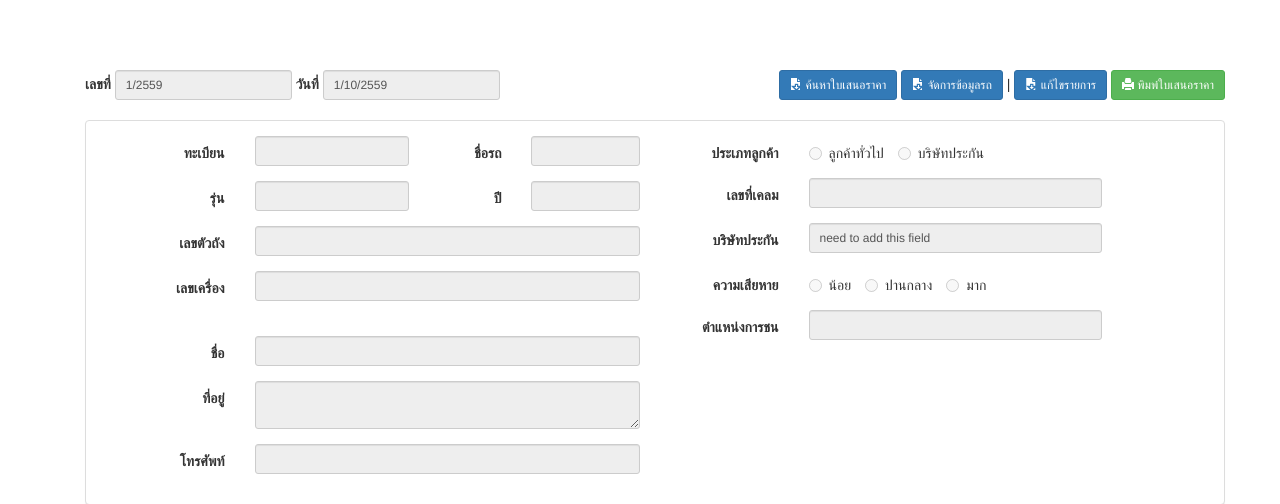
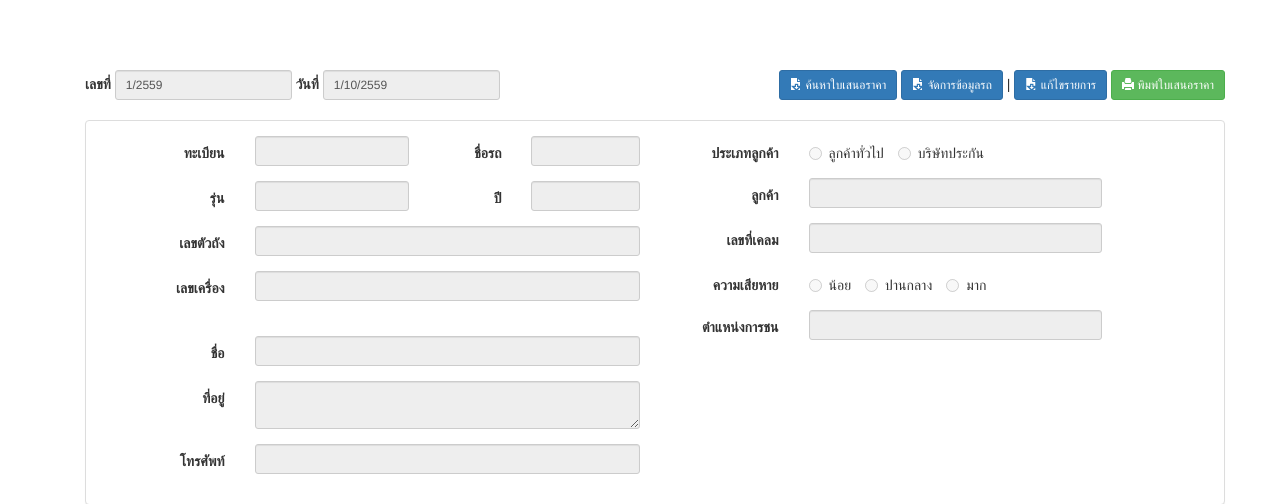
Before and after one commit to Chirawat/garage-2-0, a Yii app: template views/Quotation/view.php in a window 1280 px wide. Shown: the top 504 px of the page. Run offline with PHP 8.4 and a stand-in for Yii, Linux system fonts and the light colour scheme; the template is opened without the code that fills it, so the values that code supplies are empty; some libraries are stand-ins or nearby versions.

Commit message:
fix print bug

```diff
--- a/views/Quotation/view.php
+++ b/views/Quotation/view.php
@@ -114,16 +114,15 @@ use yii\widgets\ActiveForm;
                             </div>
                         </div>
                         <div class="form-group">
+                            <label class="col-sm-3 control-label" for="phone">ลูกค้า</label>
+                            <div class="col-sm-7">
+                                <input type="text" disabled class="form-control input-sm" value="<?=$quotation->customer['fullname']?>"/>
+                            </div>
+                        </div>
+                        <div class="form-group">
                             <label class="control-label col-sm-3">เลขที่เคลม</label>
                             <div class="col-sm-7">
                                 <input id="claim-no" class="form-control input-sm" value="<?= $quotation->claim_no ?>" disabled>
-                            </div>
-                        </div>
-                        <div class="form-group">
-                            <label class="col-sm-3 control-label" for="phone">บริษัทประกัน</label>
-                            <div class="col-sm-7">
-                                <input type="text" disabled class="form-control input-sm" value="need to add this field"/>
-<!--                                <input type="text" value=""/>-->
                             </div>
                         </div>
                         <div class="form-group">
--- a/web/js/app.js
+++ b/web/js/app.js
@@ -333,7 +333,7 @@ $(document).ready(function () {
                 if (r == true) { // press OK
                     // print quotation
                     window.open(
-                      '?r=quotation/report&qid=" + data.QID',
+                      '?r=quotation/report&qid=' + data.QID,
                       '_blank' // <- This is what makes it open in a new window.
                     );
                 }
```
